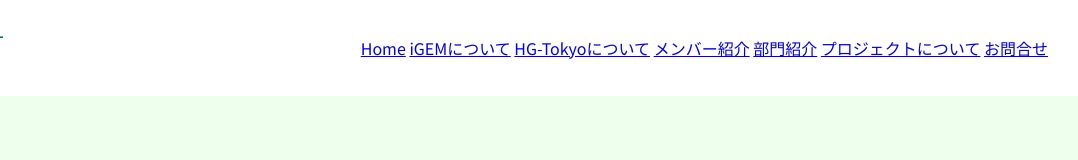
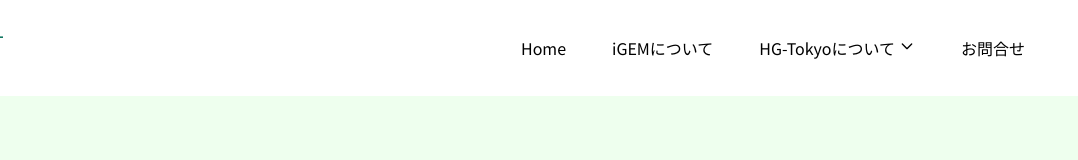
Before and after one commit to HG-Tokyo/homepage, a plain HTML site: page index.html in a window 1280 px wide. Shown: the full height of the page, 202-1280 px from the left. Drawn offline with Linux system fonts and the light colour scheme; a web font is replaced by a local one.

Commit message:
Updated navbar

```diff
--- a/index.html
+++ b/index.html
@@ -19,15 +19,30 @@
                 <p>iGEM HG-Tokyo</p>
             </a>
         </div>
-        <div class="nav">
-            <a href="#home" class="nav-link">Home</a>
-            <a href="#igem-toha" class="nav-link">iGEMについて</a>
-            <a href="#about-hg-tokyo" class="nav-link">HG-Tokyoについて</a>
-                <a href="#members" class="nav-link">メンバー紹介</a>
-                <a href="#departments" class="nav-link">部門紹介</a>
-                <a href="#project" id="nav-link">プロジェクトについて</a>
-            <a href="#contact" class="nav-link">お問合せ</a>
-        </div>
+        <ul class="nav">
+            <li>
+                <a href="#home" class="nav-link">Home</a>
+            </li>
+            <li>
+                <a href="#igem-toha" class="nav-link">iGEMについて</a>
+            </li>
+            <li class="dropdown-menu">
+                <a href="#about-hg-tokyo" class="nav-link">
+                    HG-Tokyoについて
+                    <svg class="dropdown-icon" fill="none" stroke="currentColor" viewBox="0 0 24 24" xmlns="http://www.w3.org/2000/svg">
+                        <path stroke-linecap="round" stroke-linejoin="round" stroke-width="2" d="M19 9l-7 7-7-7"></path>
+                    </svg>
+                </a>
+                <div class="dropdown-content">
+                    <a href="#members">メンバー紹介</a>
+                    <a href="#departments">部門紹介</a>
+                    <a href="#project">プロジェクトについて</a>
+                </div>
+            </li>
+            <li>
+                <a href="#contact" class="nav-link">お問合せ</a>
+            </li>
+        </ul>
     </div>
     <div class="main"></div>
     <div class="footer"></div>
--- a/static/style1.css
+++ b/static/style1.css
@@ -41,3 +41,71 @@ body {
 .logo img {
     height: 10vh;
 }
+
+.nav {
+    display: flex;
+    justify-content: space-around;
+    align-items: center;
+    width: 550px;
+    list-style: none;
+}
+
+.nav > li {
+    height: 12vh;
+}
+
+.nav-link {
+    height: 12vh;
+    text-decoration: none;
+    color: black;
+    display: flex;
+    align-items: center;
+}
+
+.dropdown-menu {
+    position: relative; /* Needed for positioning the dropdown content */
+    display: inline-block; /* Allows elements to sit side-by-side */
+    border-radius: 0.5rem; /* Rounded corners for the dropdown trigger */
+}
+
+.dropdown-content {
+    display: none; /* Hidden by default */
+    position: fixed; /* Positions the dropdown relative to its parent */
+    top: 12vh;
+    background-color: #f9f9f9; /* Light background for the dropdown */
+    min-width: 160px; /* Minimum width for the dropdown items */
+    box-shadow: 0px 8px 16px 0px rgba(0,0,0,0.2); /* Subtle shadow for depth */
+    z-index: 1; /* Ensures the dropdown appears above other content */
+    border-radius: 0.5rem; /* Rounded corners for the dropdown box */
+    overflow: hidden; /* Hides content outside the rounded corners */
+    margin-top: 0.5rem; /* Equivalent to mt-2 */
+}
+
+/* Show the dropdown menu on hover */
+.dropdown-menu:hover .dropdown-content {
+    display: block; /* Makes the dropdown content visible on hover */
+}
+
+.dropdown-content a {
+    color: black; /* Text color for dropdown links */
+    padding: 12px 16px; /* Padding inside each dropdown item */
+    text-decoration: none; /* Removes underline from links */
+    display: block; /* Makes the entire area clickable */
+    border-radius: 0.5rem; /* Rounded corners for individual items */
+    transition: background-color 200ms; /* Smooth transition for hover effect */
+}
+
+/* Change color of dropdown links on hover */
+.dropdown-content a:hover {
+    background-color: #e0f2fe; /* Equivalent to hover:bg-blue-100 */
+}
+
+/* SVG icon styling */
+.dropdown-menu .dropdown-icon {
+    display: inline-block;
+    width: 1rem; /* Equivalent to w-4 */
+    height: 1rem; /* Equivalent to h-4 */
+    margin-left: 0.25rem; /* Equivalent to ml-1 */
+    margin-top: -0.25rem; /* Equivalent to -mt-1 */
+    vertical-align: middle; /* Align icon with text */
+}
```
